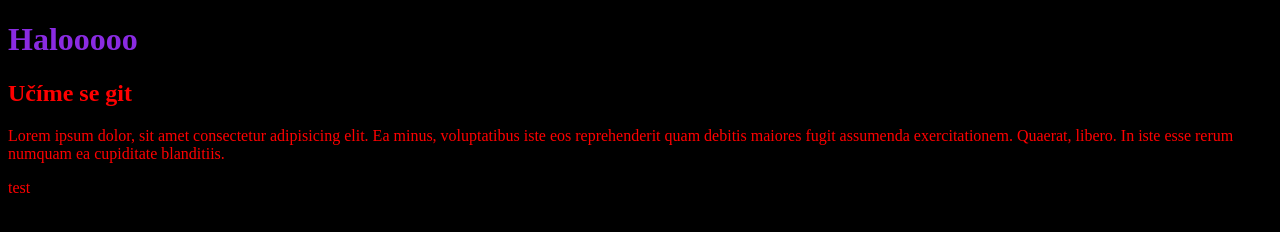
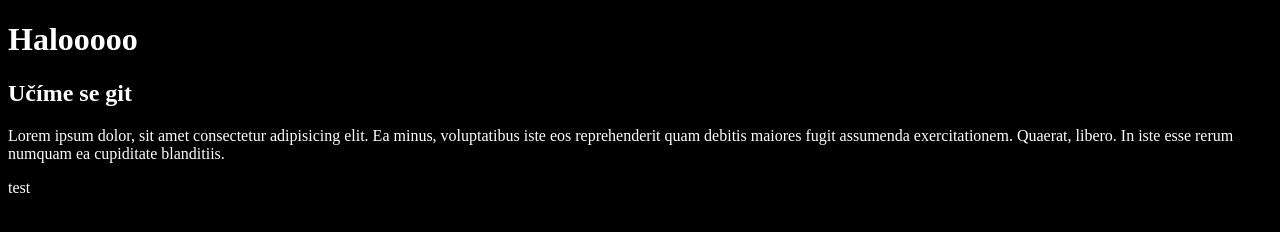
Before and after one commit to LiborKalda/github-demo, a plain HTML site: page index.html in a window 1280 px wide. Drawn offline with Linux system fonts and the light colour scheme.

Commit message:
Revert "black"
This reverts commit 49bd7fb5fd65644f3cb2c5263750933531f22507.

```diff
--- a/style.css
+++ b/style.css
@@ -1,8 +1,4 @@
 body {
     background-color: black;
-    color: red;
+    color: white;
 }
-
-h1 {
-    color: blueviolet;
-}
```
